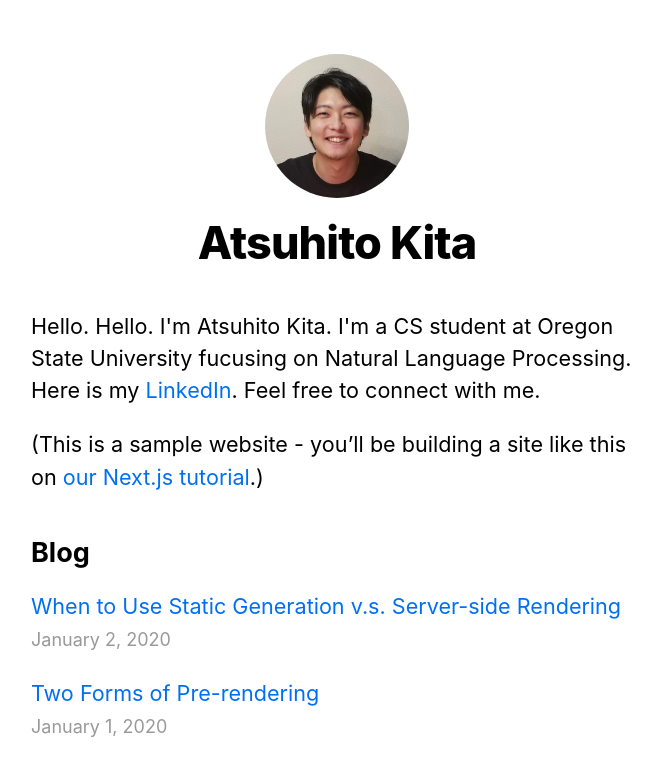
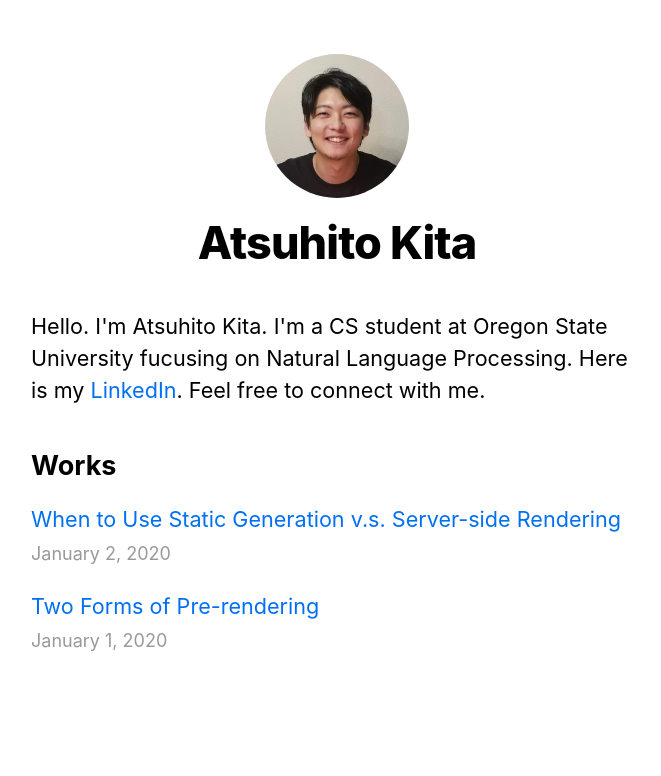
Before and after one commit to a1exkita/nextjs-blog, a Next.js app: page / in a window 1280 px wide. Shown: the top 776 px of the page, without its empty margins (303-964 px from the left). Built offline with nearby package versions, Linux system fonts and the light colour scheme.

Commit message:
Modified name

```diff
--- a/pages/index.js
+++ b/pages/index.js
@@ -12,14 +12,10 @@ export default function Home({ allPostsData }) {
         <title>{siteTitle}</title>
       </Head>
       <section className={utilStyles.headingMd}>
-        <p>Hello. Hello. I'm Atsuhito Kita. I'm a CS student at Oregon State University fucusing on Natural Language Processing. Here is my <a href='https://www.linkedin.com/in/atsuhito-k-b20ab7b9/'>LinkedIn</a>. Feel free to connect with me.</p>
-        <p>
-          (This is a sample website - you’ll be building a site like this on{' '}
-          <a href="https://nextjs.org/learn">our Next.js tutorial</a>.)
-        </p>
+        <p>Hello. I'm Atsuhito Kita. I'm a CS student at Oregon State University fucusing on Natural Language Processing. Here is my <a href='https://www.linkedin.com/in/atsuhito-k-b20ab7b9/'>LinkedIn</a>. Feel free to connect with me.</p>
       </section>
       <section className={`${utilStyles.headingMd} ${utilStyles.padding1px}`}>
-        <h2 className={utilStyles.headingLg}>Blog</h2>
+        <h2 className={utilStyles.headingLg}>Works</h2>
         <ul className={utilStyles.list}>
           {allPostsData.map(({ id, date, title }) => (
             <li className={utilStyles.listItem} key={id}>
```
